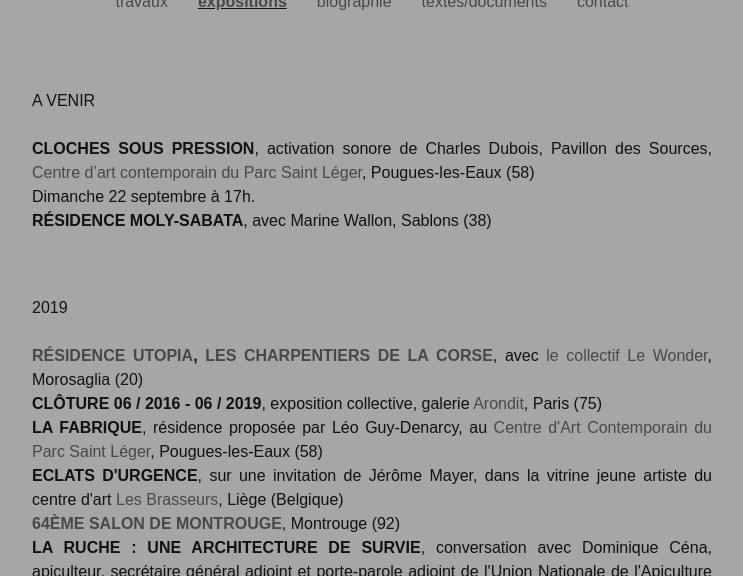
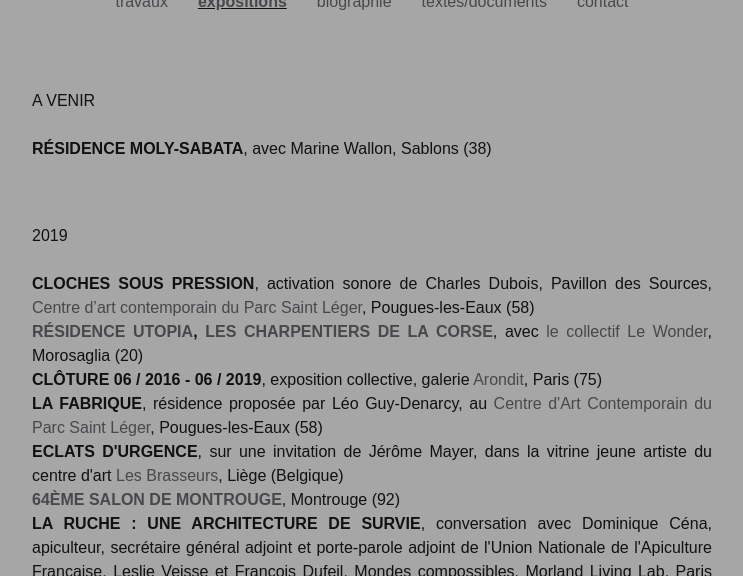
Before and after one commit to Mariecie/Mariecie.github.io, a Jekyll site: the page built from Expositions.md, in a window 1280 px wide and 900 px high, cut to the strip 324-900 px from the top of the window. Shown: the whole strip, without its empty margins (268-1011 px from the left). Built offline with Jekyll 4.4.1, drawn with Linux system fonts in a browser that asks for light colours; part of the change alters nothing that is shown.

Commit message:
Update Expositions.md

```diff
--- a/Expositions.md
+++ b/Expositions.md
@@ -8,8 +8,6 @@ permalink: /expositions/
 <br />
 A VENIR
 <br>
-<br><span style="font-weight: bold;">CLOCHES SOUS PRESSION</span>, activation sonore de Charles Dubois, Pavillon des Sources, <a href="#" onclick='window.open("http://www.parcsaintleger.fr/portfolio/cloches-sous-pression/");return false;'>Centre d’art contemporain du Parc Saint Léger</a>, Pougues-les-Eaux (58)
-<br>Dimanche 22 septembre à 17h.
 <br><span style="font-weight: bold;">RÉSIDENCE MOLY-SABATA</span>, avec Marine Wallon, Sablons (38)
 </p>
 
@@ -19,6 +17,7 @@ A VENIR
 <br>
 2019
 <br>
+<br><span style="font-weight: bold;">CLOCHES SOUS PRESSION</span>, activation sonore de Charles Dubois, Pavillon des Sources, <a href="#" onclick='window.open("http://www.parcsaintleger.fr/portfolio/cloches-sous-pression/");return false;'>Centre d’art contemporain du Parc Saint Léger</a>, Pougues-les-Eaux (58)
 <br><span style="font-weight: bold;"><a href="#" onclick='window.open("https://art-utopia.fr/francois-dufeil/");return false;'>RÉSIDENCE UTOPIA</a>, <a href="#" onclick='window.open("http://www.lescharpentiersdelacorse.com/l-entreprise-et-l-art-charpentiers-de-la-corse-13-fr.html");return false;'>LES CHARPENTIERS DE LA CORSE</a></span>, avec <a href="#" onclick='window.open("https://www.facebook.com/WONDER.LIEBERT/");return false;'>le collectif Le Wonder</a>, Morosaglia (20)
 <br><span style="font-weight: bold;">CLÔTURE 06 / 2016 - 06 / 2019</span>, exposition collective, galerie <a href="#" onclick='window.open("http://arondit.com/");return false;'>Arondit</a>, Paris (75)
 <br><span style="font-weight: bold;">LA FABRIQUE</span>, résidence proposée par Léo Guy-Denarcy, au <a href="#" onclick='window.open("http://www.parcsaintleger.fr/portfolio/francois-dufeil/");return false;'>Centre d'Art Contemporain du Parc Saint Léger</a>, Pougues-les-Eaux (58)
```
